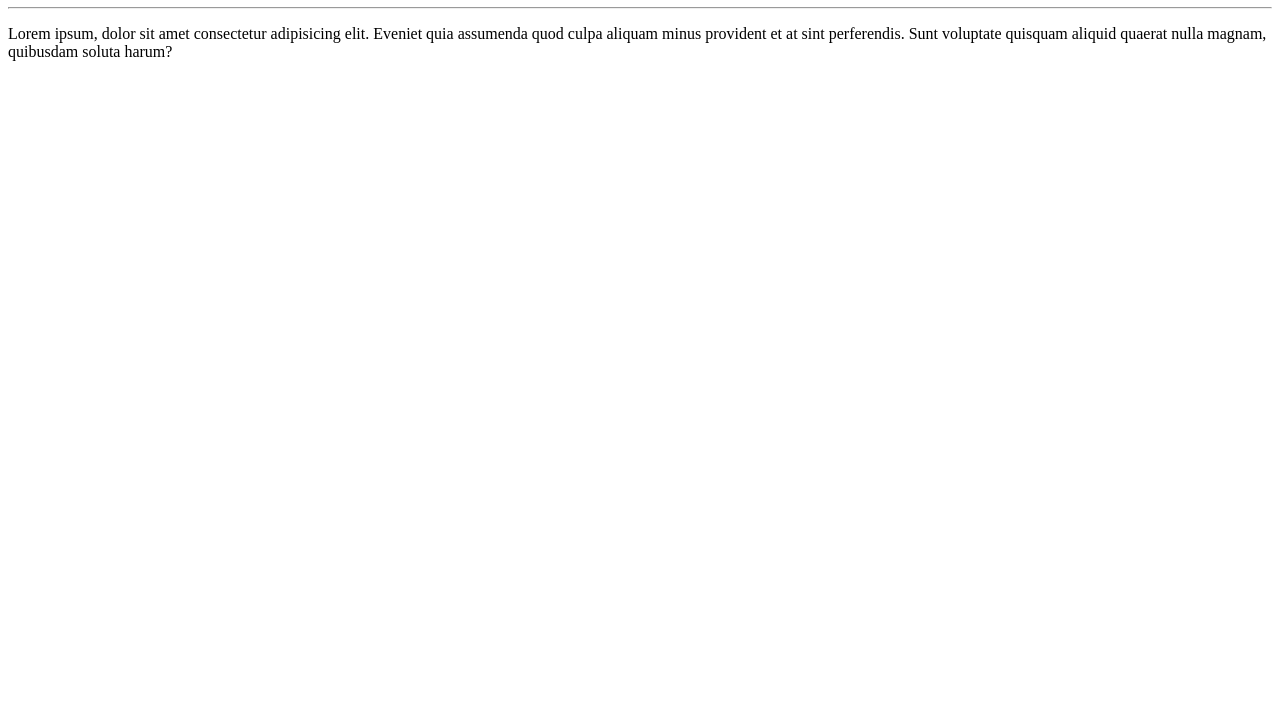
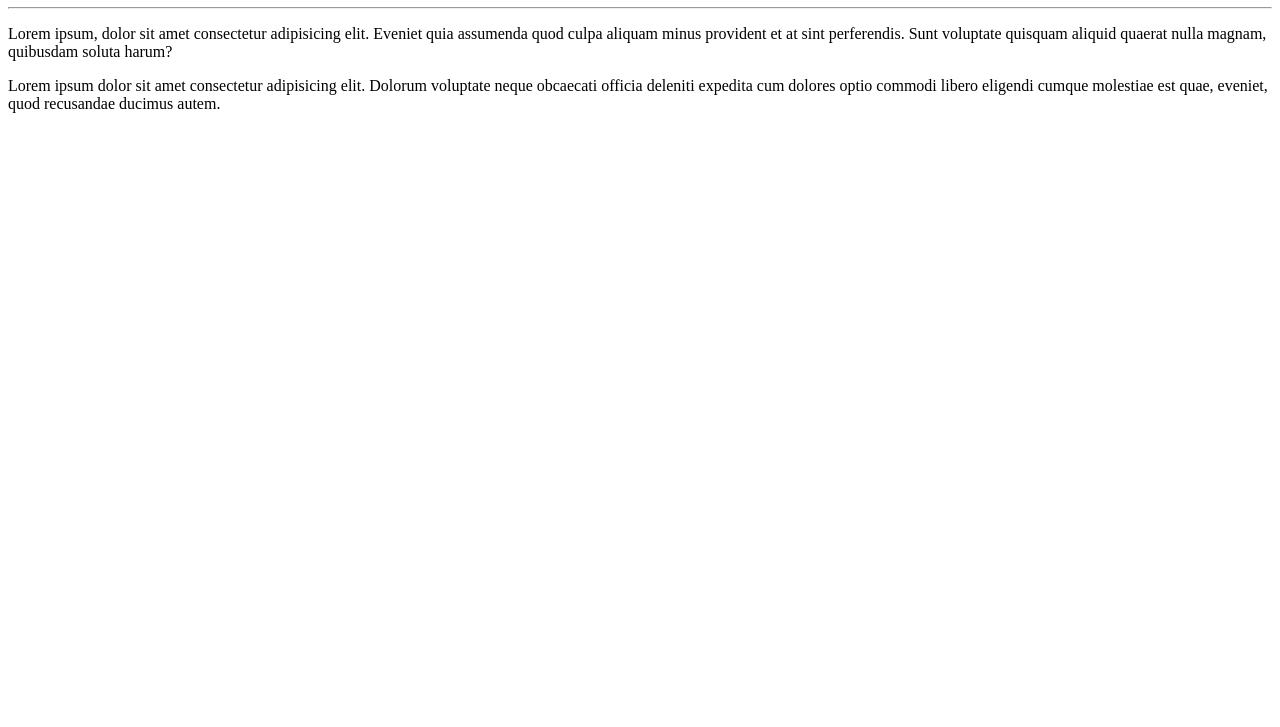
Before and after one commit to MD-Santos/Ola-Mundo, a plain HTML site: page site-exemplo/index.html in a window 1280 px wide. Shown: the part 73-800 px from the top of the page. Drawn offline with Linux system fonts and the light colour scheme.

Commit message:
adicionado um paragrafo

```diff
--- a/site-exemplo/index.html
+++ b/site-exemplo/index.html
@@ -9,5 +9,6 @@
     <h1>Olá, Mundo!</h1>
     <hr>
     <p>Lorem ipsum, dolor sit amet consectetur adipisicing elit. Eveniet quia assumenda quod culpa aliquam minus provident et at sint perferendis. Sunt voluptate quisquam aliquid quaerat nulla magnam, quibusdam soluta harum?</p>
+    <p>Lorem ipsum dolor sit amet consectetur adipisicing elit. Dolorum voluptate neque obcaecati officia deleniti expedita cum dolores optio commodi libero eligendi cumque molestiae est quae, eveniet, quod recusandae ducimus autem.</p>
 </body>
 </html>
```
